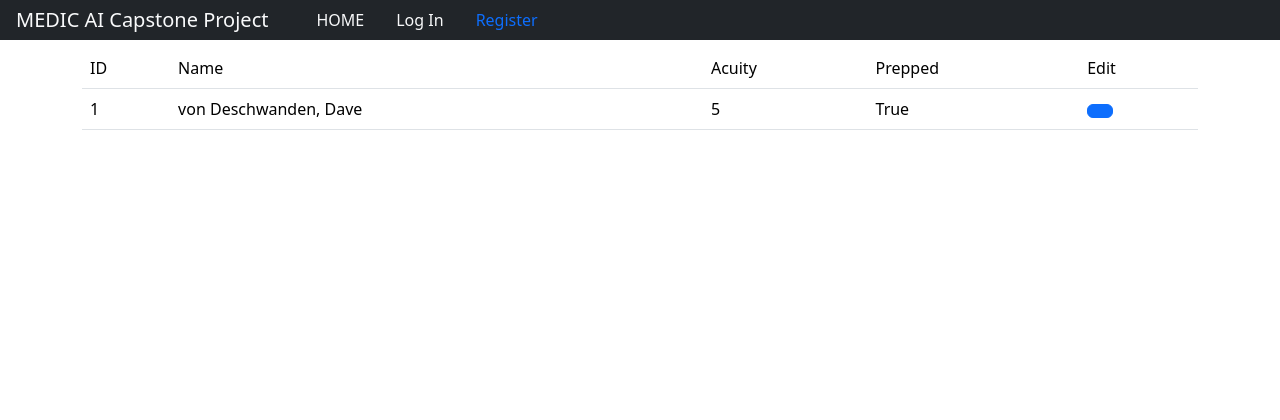
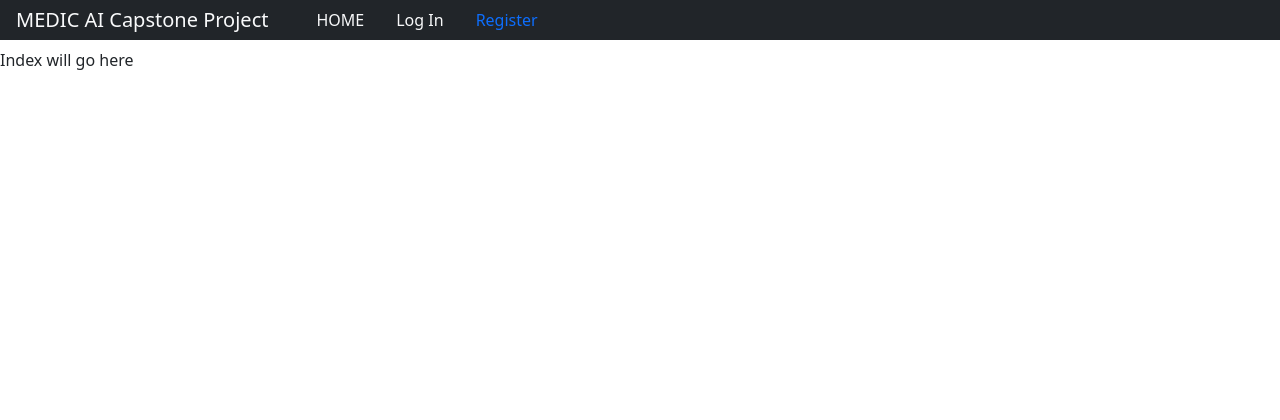
Before and after one commit to deschi0000/cs50web_capstone, a Django app: page / in a window 1280 px wide. Shown: the top 420 px of the page. Run offline with Django 4.2, Linux system fonts and the light colour scheme; data comes from the database, SQL or seed files in the repository; some libraries are stand-ins or nearby versions.

Commit message:
add dedicated index page scaffold

```diff
--- a/medicAI/templates/medicAI/index.html
+++ b/medicAI/templates/medicAI/index.html
@@ -1,51 +1,7 @@
 {% extends "medicAI/layout.html" %}
 
 {% block body %}
-    <div class="container">
-        <!-- Display the error message if there are no patients -->
-        {% if message%}
-        <p>{{message}}</p>
-        {% endif %}
-
-        <!-- Show all of the patients if they are in the database -->
-        {% if patients %}
-            {% for patient in patients %}
-            <p>{{ patient.first_name }} {{patient.last_name}}</p>
-            <br/>
-            {% endfor %}
-        {% endif %}
-
-
-        {% if hospital_visits %}
-        <table class="table table-hover">
-            <thead>
-                <tr>
-                    <td class="col">ID</td>
-                    <td class="col">Name</td>
-                    <td class="col">Acuity</td>
-                    <td class="col">Prepped</td>
-                    <td class="col">Edit</td>
-                </tr>
-            </thead>
-            {% for visit in hospital_visits %}
-            <tr>
-                <td>{{ visit.id }}</td>
-                <td>{{ visit.patient.last_name }}, {{ visit.patient.first_name }}</td>
-                <td>{{visit.acuity}}</td>
-                <td>{{visit.seen_nurse}}</td>
-                <td class=" text-left">
-                    <a class="nav-link link-light" href="{% url 'patientinfo' patient_id=visit.patient.id %}">
-                        <button type="button" class="btn btn-primary">
-                            <i class="fa-solid fa-notes-medical"></i>
-                        </button>
-                    </a>
-                </td>
-            </tr>
-            {% endfor %}
-        </table>
-        {% endif %}
-
-    </div>
+<p>Index will go here</p>
 
 
 
```
